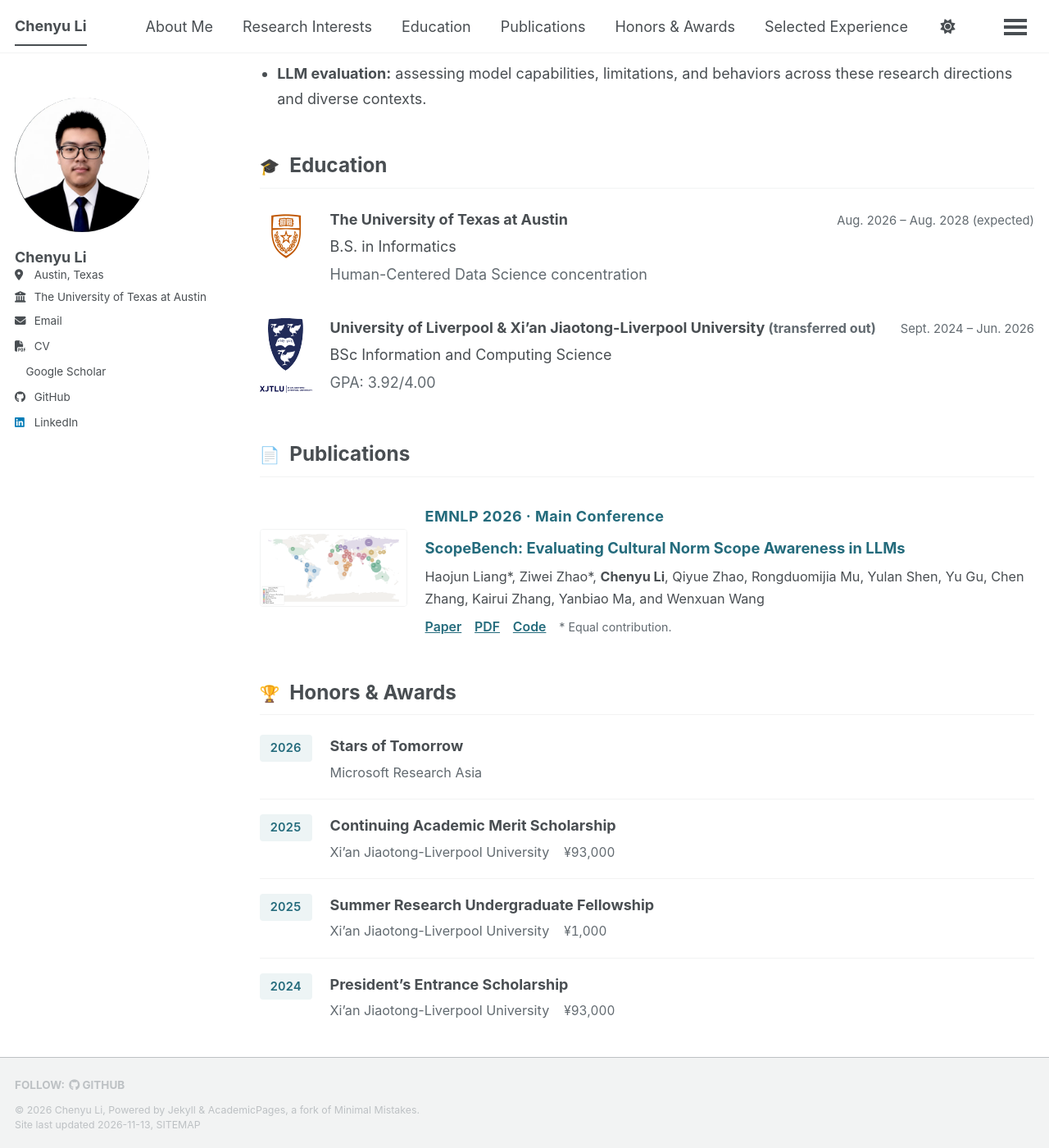
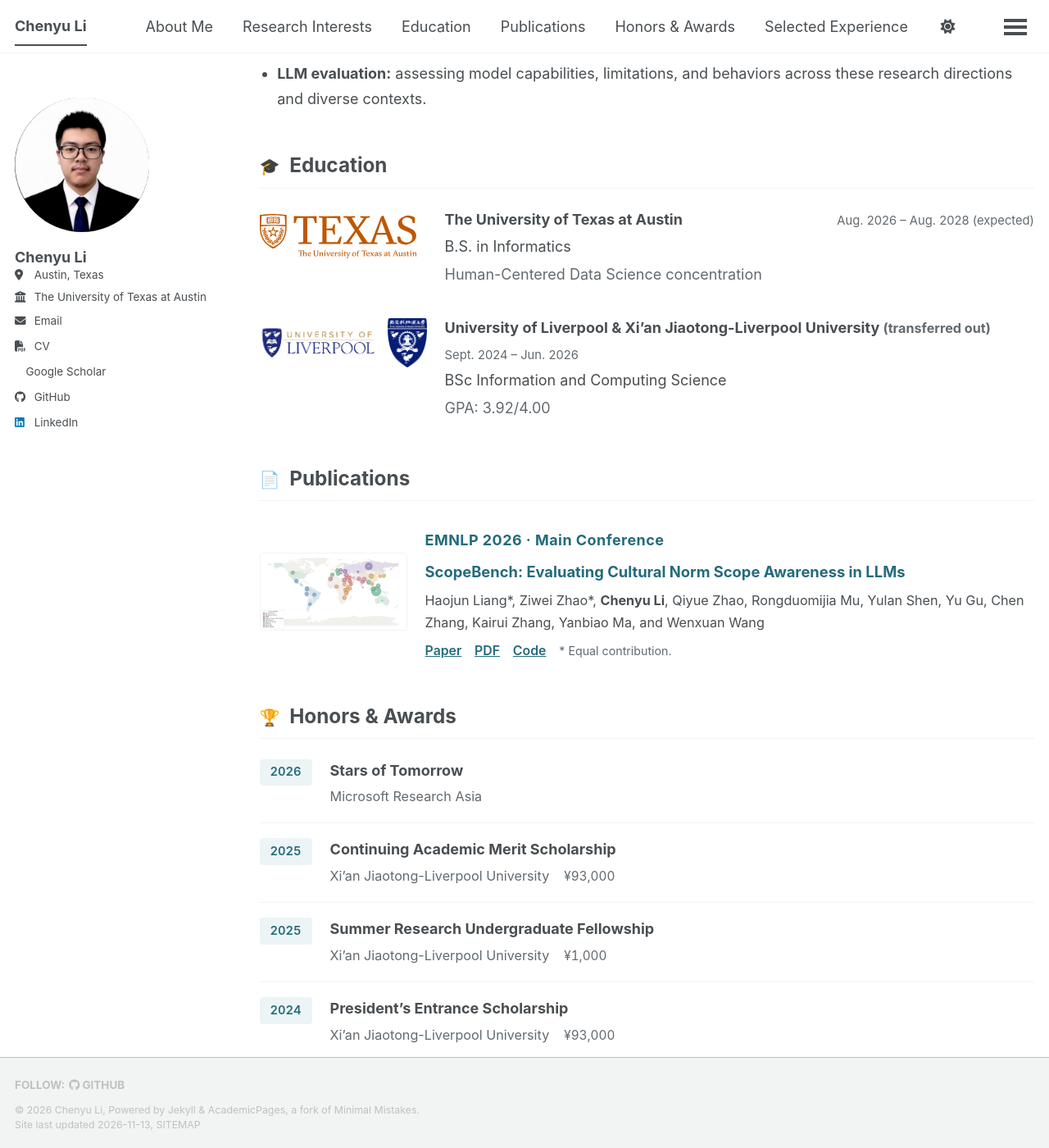
Before and after one commit to chenyu237/chenyu237.github.io, a Jekyll site: the page built from _pages/about.md, in a window 1280 px wide and 1400 px high, scrolled down 710 px. Shown: the whole window at 82% size. Built offline with Jekyll 4.4.1, drawn with Linux system fonts in a browser that asks for light colours; a script bundle is joined from its source files by our own code; a style sheet for code colours, icons or effects is not loaded.

Commit message:
photo update

```diff
--- a/_includes/personal-logos.html
+++ b/_includes/personal-logos.html
@@ -1,8 +1,11 @@
 {% if include.logos %}
-<div class="profile-entry__logos{% if include.logos.size > 1 %} profile-entry__logos--stacked{% endif %}">
+<div class="profile-entry__logos">
   {% for logo in include.logos %}
-  <a class="profile-entry__logo-link" href="{{ logo.url | escape }}" title="{{ logo.name | escape }} homepage">
+  <a class="profile-entry__logo-link{% if logo.style %} profile-entry__logo-link--{{ logo.style | escape }}{% endif %}" href="{{ logo.url | escape }}" title="{{ logo.name | escape }} homepage">
     <img class="profile-entry__logo" src="{{ logo.image | relative_url }}" alt="{{ logo.name | escape }}" width="64" height="64" loading="lazy" decoding="async">
+    {% if logo.style == "aim3-wordmark" %}
+    <img class="profile-entry__logo profile-entry__logo-color" src="{{ logo.image | relative_url }}" alt="" aria-hidden="true" width="64" height="64" loading="lazy" decoding="async">
+    {% endif %}
   </a>
   {% endfor %}
 </div>
--- a/_sass/layout/_profile.scss
+++ b/_sass/layout/_profile.scss
@@ -76,20 +76,27 @@ html { scroll-padding-top: 100px; }
 
 .profile-entry--with-logo {
   display: grid;
-  grid-template-columns: 64px minmax(0, 1fr);
+  grid-template-columns: 204px minmax(0, 1fr);
   align-items: start;
   column-gap: 22px;
   margin-bottom: 1.8em;
 }
 
 .profile-entry__body { min-width: 0; }
-.profile-entry__logos { display: grid; gap: 8px; padding-top: 2px; }
+.profile-entry__logos {
+  display: flex;
+  align-items: center;
+  gap: 12px;
+  padding-top: 2px;
+}
 .profile-entry__logo-link {
   display: flex;
+  flex: 0 0 auto;
   align-items: center;
   justify-content: center;
   width: 64px;
   height: 64px;
+  overflow: hidden;
   background: #fff;
   border-radius: 3px;
 
@@ -97,14 +104,57 @@ html { scroll-padding-top: 100px; }
 }
 .page__content .profile-entry__logo {
   display: block;
-  width: 64px;
-  height: 64px;
+  width: 100%;
+  height: 100%;
   margin: 0;
   object-fit: contain;
 }
-.profile-entry__logos--stacked {
-  .profile-entry__logo-link:last-child { height: 28px; }
-  .profile-entry__logo-link:last-child .profile-entry__logo { height: 28px; }
+.profile-entry__logo-link--wordmark { width: 128px; }
+.profile-entry__logo-link--aim3-wordmark {
+  position: relative;
+  width: 128px;
+}
+// The complete official logo has white lettering. Show its lettering in black
+// on our white background, retaining the original colored icon in an overlay.
+.profile-entry__logo-link--aim3-wordmark .profile-entry__logo {
+  position: absolute;
+  inset: 0 4px;
+  width: calc(100% - 8px);
+  filter: brightness(0);
+}
+.profile-entry__logo-link--aim3-wordmark .profile-entry__logo-color {
+  filter: none;
+  clip-path: inset(0 70% 0 0);
+  pointer-events: none;
+}
+.profile-entry__logo-link--liverpool-wordmark {
+  position: relative;
+  width: 144px;
+  height: 56px;
+}
+.profile-entry__logo-link--university-wordmark { width: 192px; }
+.profile-entry__logo-link--emblem .profile-entry__logo {
+  object-fit: cover;
+  transform: scale(1.2);
+}
+.profile-entry__logo-link--liverpool-wordmark .profile-entry__logo {
+  position: absolute;
+  top: 50%;
+  height: auto;
+  max-width: none;
+}
+// Frame the Liverpool artwork independently of its source image's white margins.
+.profile-entry__logo-link--liverpool-wordmark .profile-entry__logo {
+  width: 125.8707%;
+  left: -12.851%;
+  transform: translateY(-50%);
+}
+.profile-entry__logo-link--xjtlu-shield {
+  width: 48px;
+  height: 60px;
+}
+.profile-entry__logo-link--xjtlu-shield .profile-entry__logo {
+  height: auto;
 }
 
 .profile-entry__heading {
@@ -280,14 +330,20 @@ body.cv-document { padding-bottom: 0; }
 @media (max-width: 600px) {
   .profile-publication--with-image { grid-template-columns: minmax(0, 1fr); gap: 12px; }
   .profile-publication__figure { width: 100%; max-width: 320px; }
-  .profile-entry--with-logo, .profile-awards li {
+  .profile-entry--with-logo {
+    grid-template-columns: minmax(0, 1fr);
+    row-gap: 12px;
+  }
+  .profile-awards li {
     grid-template-columns: 48px minmax(0, 1fr);
     column-gap: 14px;
   }
-  .profile-entry__logo-link, .page__content .profile-entry__logo { width: 48px; height: 48px; }
-  .profile-entry__logos--stacked {
-    .profile-entry__logo-link:last-child, .profile-entry__logo-link:last-child .profile-entry__logo { height: 24px; }
-  }
+  .profile-entry__logo-link { width: 48px; height: 48px; }
+  .profile-entry__logo-link--wordmark { width: 128px; }
+  .profile-entry__logo-link--aim3-wordmark { width: 128px; }
+  .profile-entry__logo-link--liverpool-wordmark { width: 144px; height: 48px; }
+  .profile-entry__logo-link--xjtlu-shield { width: 40px; height: 50px; }
+  .profile-entry__logo-link--university-wordmark { width: 172px; }
 }
 
 @media (prefers-reduced-motion: reduce) {
```
Also changed, not shown: README.md (+9 -6 lines), _data/profile.yml (+18 -5 lines), images/institutions/aim3-selected.jpg (added), images/institutions/aim3-wordmark.png (added), images/institutions/liverpool-selected.png (added), images/institutions/oxford-engineering.svg (added), images/institutions/ruc-emblem.png (added), images/institutions/tsinghua-emblem.jpg (added), images/institutions/ut-austin-wordmark.svg (added), images/institutions/xjtlu-selected.png (added), images/institutions/xjtlu-shield.png (added).
